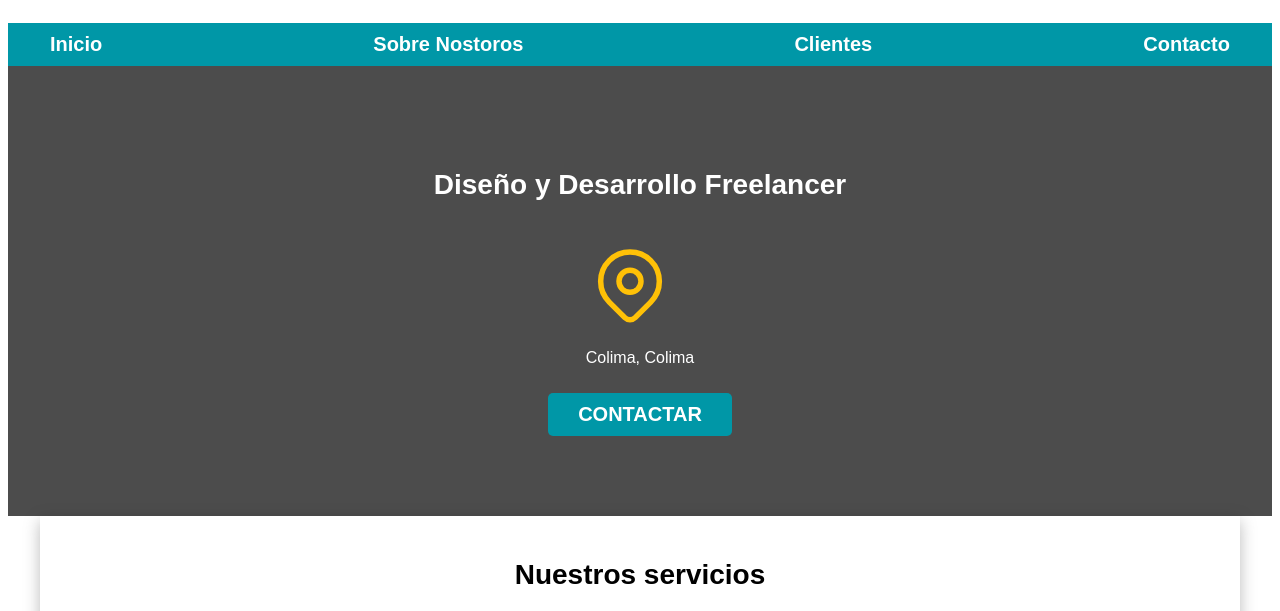
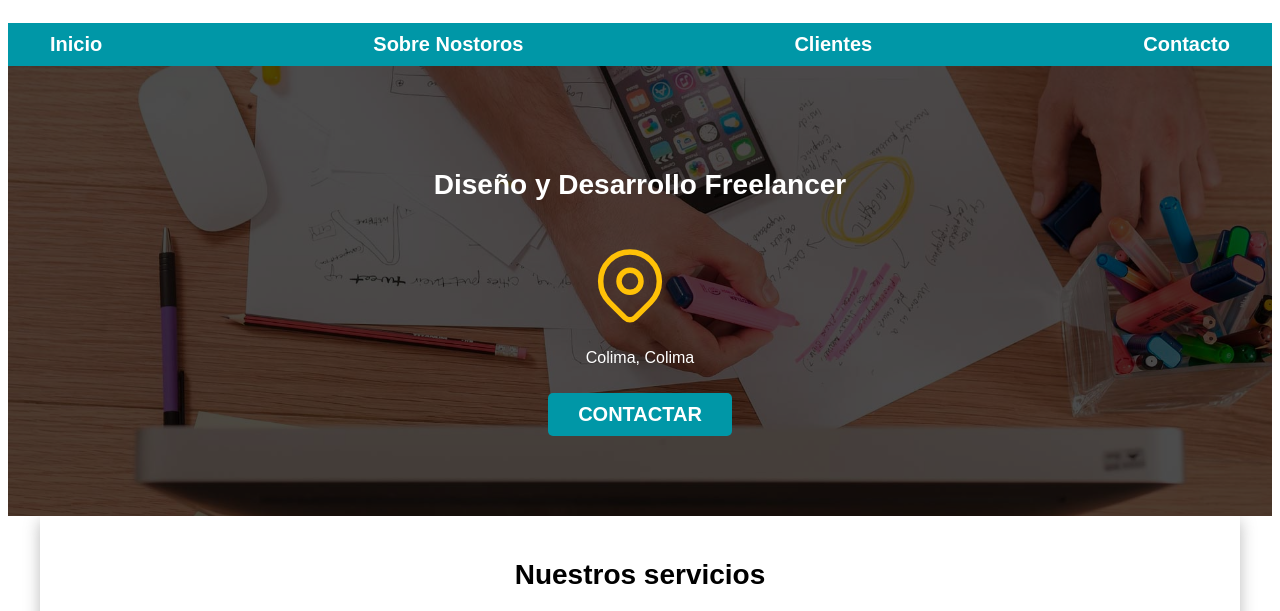
Before and after one commit to Crisuxz/Practica1, a plain HTML site: page index.html in a window 1280 px wide. Shown: the part 71-682 px from the top of the page. Drawn offline with Linux system fonts and the light colour scheme; a web font is replaced by a local one.

Commit message:
pre-final3

```diff
--- a/css/styles.css
+++ b/css/styles.css
@@ -112,7 +112,7 @@ h1, h2, h3 {
     color: var(--oscuro);
 }
 .hero {
-    background-image: url(Practica1/img/hero.jpg);
+    background-image: url(/img/hero.jpg);
     background-repeat: no-repeat;
     background-size: cover;
     height: 450px;
```
